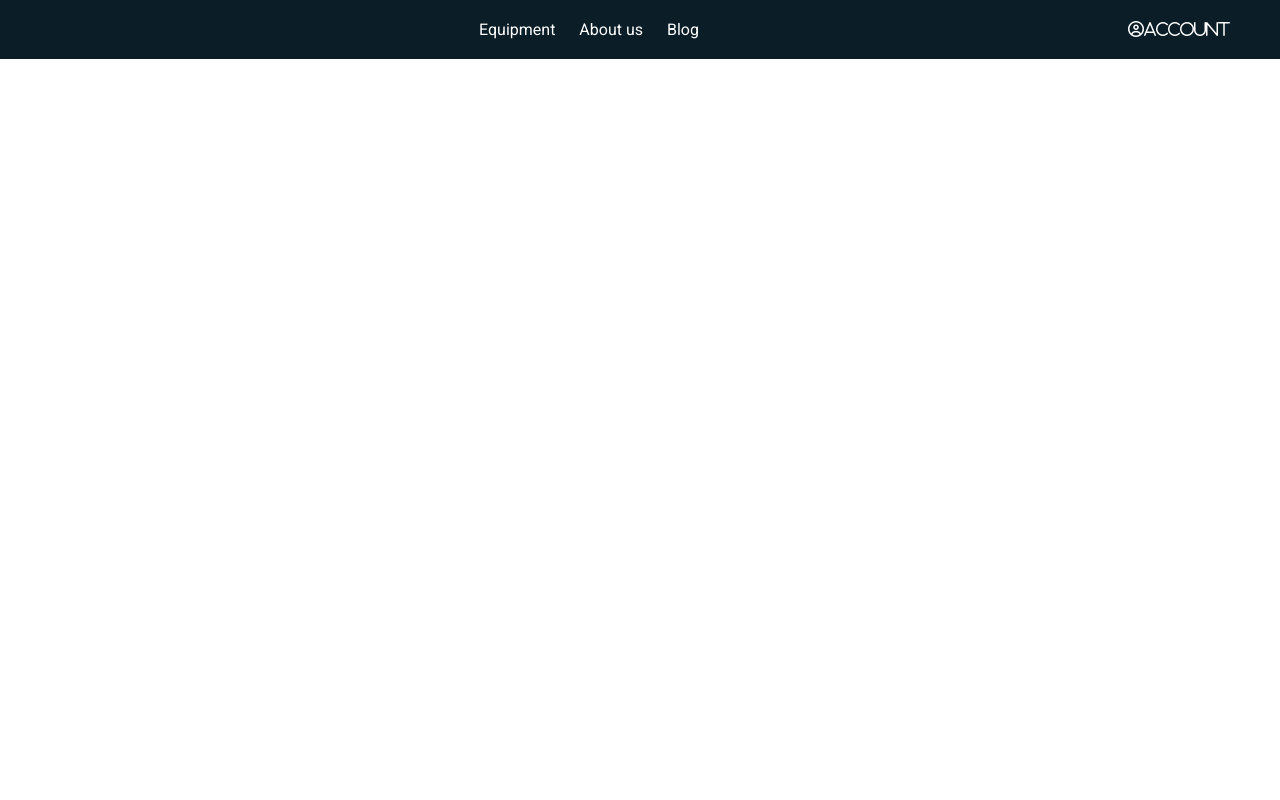
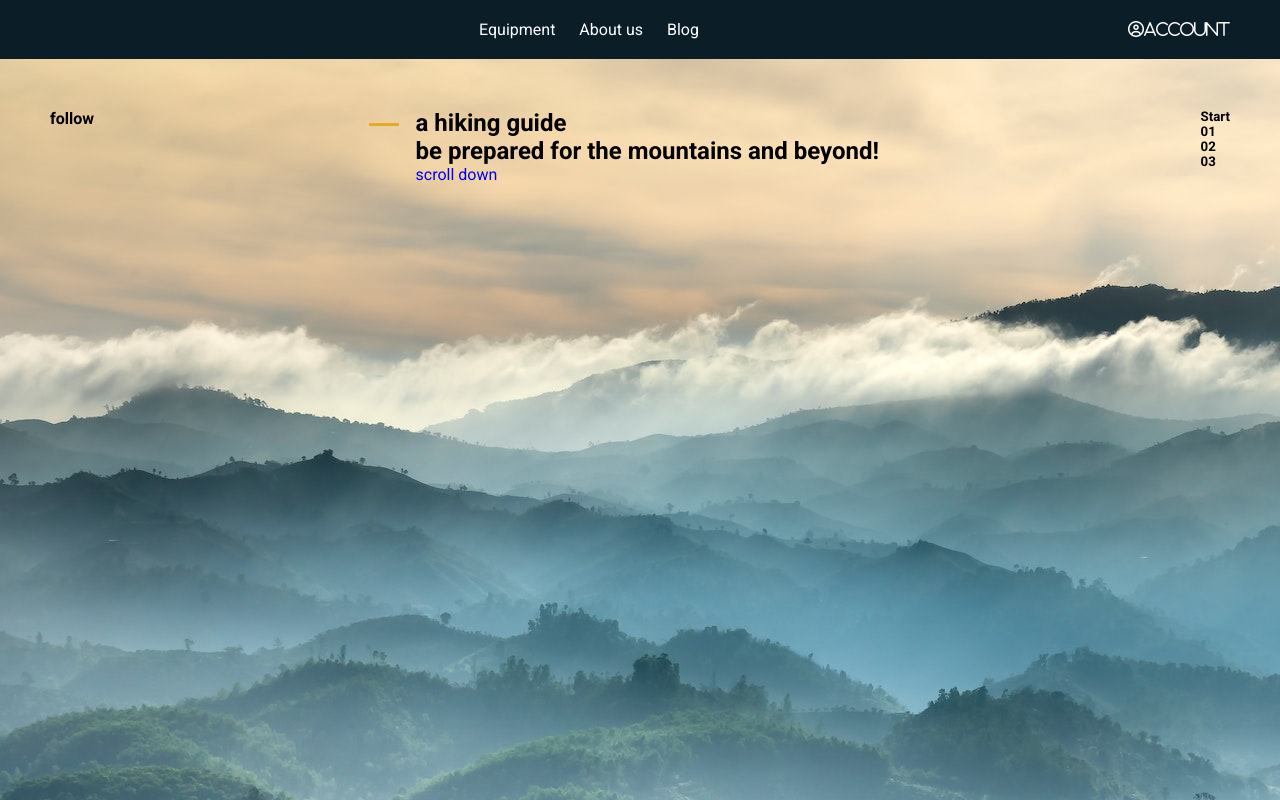
Before and after one commit to husamsaleh/husamfigma2, a plain HTML site: page index.html in a window 1280 px wide. Drawn offline with Linux system fonts and the light colour scheme.

Commit message:
structure for webfigma section one

```diff
--- a/index.html
+++ b/index.html
@@ -9,10 +9,7 @@
     <script src="https://kit.fontawesome.com/f7e2387afa.js" crossorigin="anonymous"></script>
 </head>
 <body>
-   <div class="first__section">
-    <div class="fp"></div>
-    <div class="mp"></div>
-    <div class="lp"></div>
+
     <nav>
         <div class="logo"><img src="./images/Logo.png" alt=""></div>
         <div class="nav__links">
@@ -23,10 +20,29 @@
         <div class="account">
             <a href="#"><i class="far fa-user-circle">Account</i></a></div>
     </nav>
-    <div class="section__text">
+    <div class="sec1img">
+        <img src="/images/sectionimage2.jpg" alt="">
+    </div>
+   <section class="first__section">
+    <div class="left_side">
+        <h4>follow</h4>
+        <a href="#" class='instgram'></a>
+        <a href="#" class="twitter"></a>
+    </div>
+    <div class="mid_side">
+        <h1>a hiking guide</h1>
+        <h2>be prepared for the mountains and beyond!</h2>
+        <a href="#">scroll down</a>
+    </div>
+    <div class="right_side">
+        <h5>Start</h5>
+        <h5>01</h5>
+        <h5>02</h5>
+        <h5>03</h5>
+    </div>
 
-    </div>
-   </div>
+
+   </section>
 
 </body>
 </html>
--- a/main.scss
+++ b/main.scss
@@ -26,16 +26,7 @@ a {
     text-decoration: none;
 }
 
-.fp {
-    background-image: url(./images/HG.png);
-    background-color: rebeccapurple;
-    background-position: center;
-    height: 100vh;
-    position: absolute;
-    z-index: 1;
-    top: 0;
-    left: 0;
-}
+
 
 nav {
     padding: 20px;
@@ -57,8 +48,50 @@ nav {
         margin-left: 20px;
         color: white;
     }
+}
 
+.sec1img {
+    background-repeat: no-repeat;
+    background-position: center;
+    background-size: cover;
+    height: 100vh;
+    position: fixed;
+    top: 0;
+    left: 0;
+    z-index: -1;
+}
 
+.first__section {
+    display: flex;
+    flex-direction: row;
+    justify-content: space-between;
 
+    div {
+        padding: 50px;
+    }
+
+    .mid_side {
+        position: relative;
+
+        h1 {
+            position: relative;
+
+            &::before {
+                display: block;
+                text-align: center;
+                font-size: 4em;
+
+                color: #fff;
+                content: "";
+                border-top: 3px solid rgb(226, 171, 43);
+                position: absolute;
+                left: -10%;
+                top: 50%;
+                width: 30px;
+
+            }
+        }
+
+    }
 
 }
```
Also changed, not shown: images/sectionimage1.jpg (renamed from images/sectionimage (1).jpg), images/sectionimage2.jpg (renamed from images/sectionimage (2).jpg), main.css.
